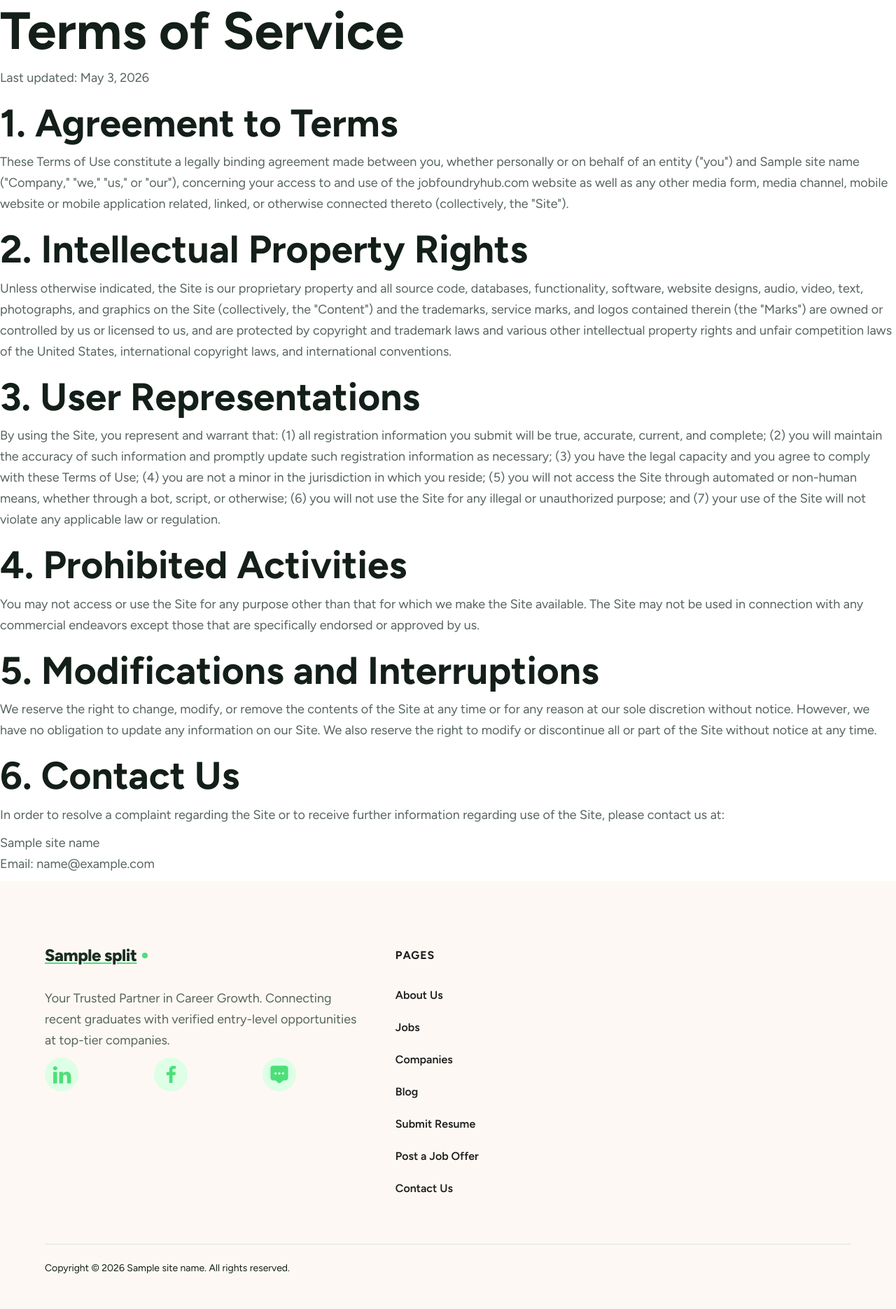
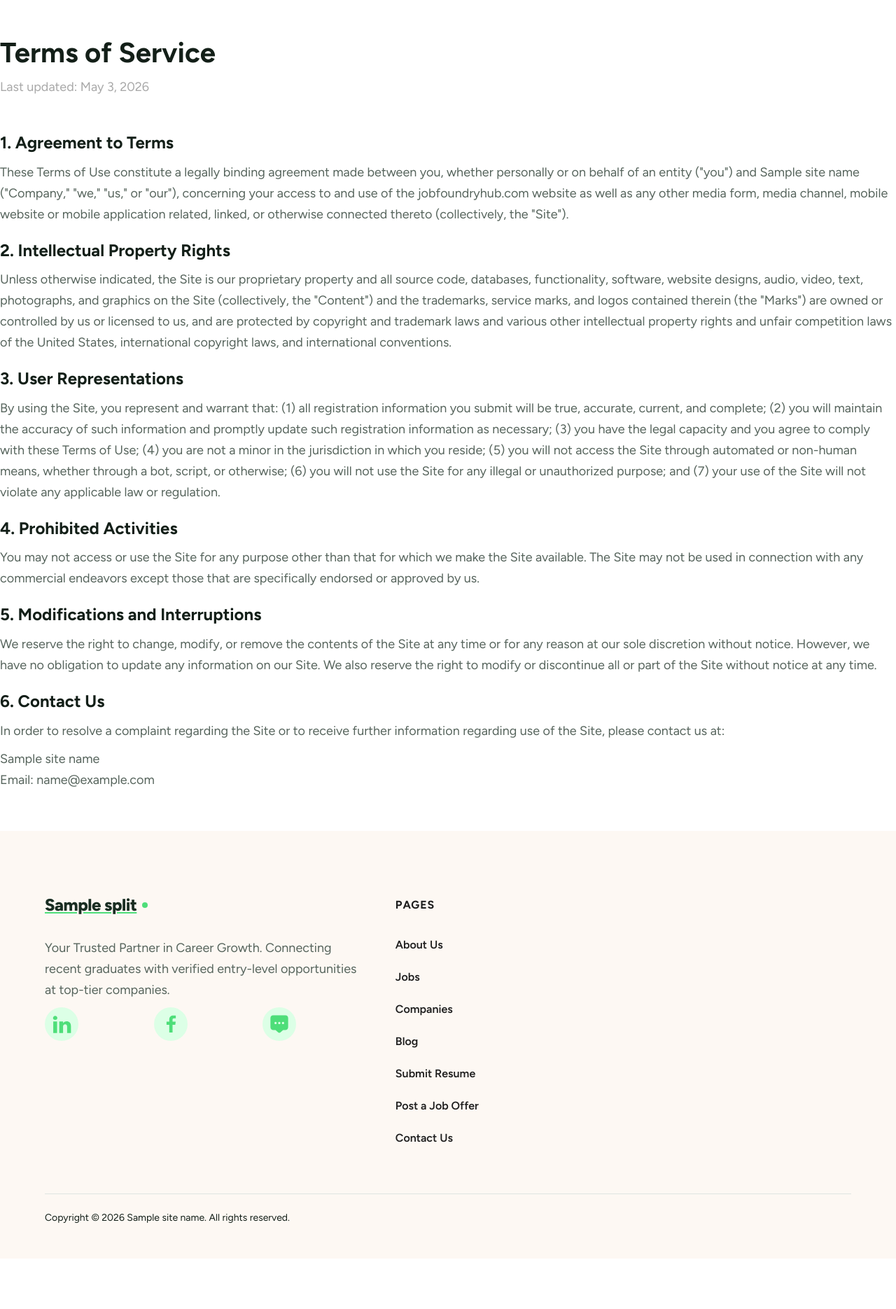
Before and after one commit to zenadell/jobfoundryhub, a Django app: template templates/pages/terms.html in a window 1280 px wide. Shown: the part 97-1967 px from the top of the page at 70% size. After the commit the page ends 1844 px from the top, so only its background shows below. Run offline with Django 5.2, Linux system fonts and the light colour scheme; the template is opened without the code that fills it: most values are stand-ins (such as "Sample title", 1, 10 or a date in 2020).

Commit message:
Fix layout and typography for Privacy and Terms pages

```diff
--- a/templates/pages/terms.html
+++ b/templates/pages/terms.html
@@ -4,38 +4,34 @@
 {% block meta_description %}Terms of Service and user agreement for {{ site_name }}.{% endblock %}
 
 {% block content %}
-<div class="bg-[var(--color-surface)] min-h-screen">
-    <section class="bg-white border-b border-gray-200 pt-32 pb-16">
-        <div class="max-w-3xl mx-auto px-4 sm:px-6 lg:px-8 text-center">
-            <h1 class="text-4xl md:text-5xl font-display font-bold text-gray-900 mb-6">Terms of Service</h1>
-            <p class="text-lg text-gray-600">Last updated: {% now "F j, Y" %}</p>
+<div class="container-regular padding-vertical padding-large">
+    <div class="text-center margin-bottom margin-large">
+        <h1 class="heading-large">Terms of Service</h1>
+        <p class="text-size-medium text-color-grey">Last updated: {% now "F j, Y" %}</p>
     </div>
-    </section>
 
-    <section class="py-16">
-        <div class="max-w-3xl mx-auto px-4 sm:px-6 lg:px-8">
-            <div class="prose prose-lg prose-blue max-w-none text-gray-700">
-                <h2>1. Agreement to Terms</h2>
+    <div class="max-width-large mx-auto">
+        <div class="prose">
+            <h3 class="heading-small">1. Agreement to Terms</h3>
             <p>These Terms of Use constitute a legally binding agreement made between you, whether personally or on behalf of an entity ("you") and {{ site_name }} ("Company," "we," "us," or "our"), concerning your access to and use of the jobfoundryhub.com website as well as any other media form, media channel, mobile website or mobile application related, linked, or otherwise connected thereto (collectively, the "Site").</p>
 
-                <h2>2. Intellectual Property Rights</h2>
+            <h3 class="heading-small">2. Intellectual Property Rights</h3>
             <p>Unless otherwise indicated, the Site is our proprietary property and all source code, databases, functionality, software, website designs, audio, video, text, photographs, and graphics on the Site (collectively, the "Content") and the trademarks, service marks, and logos contained therein (the "Marks") are owned or controlled by us or licensed to us, and are protected by copyright and trademark laws and various other intellectual property rights and unfair competition laws of the United States, international copyright laws, and international conventions.</p>
 
-                <h2>3. User Representations</h2>
+            <h3 class="heading-small">3. User Representations</h3>
             <p>By using the Site, you represent and warrant that: (1) all registration information you submit will be true, accurate, current, and complete; (2) you will maintain the accuracy of such information and promptly update such registration information as necessary; (3) you have the legal capacity and you agree to comply with these Terms of Use; (4) you are not a minor in the jurisdiction in which you reside; (5) you will not access the Site through automated or non-human means, whether through a bot, script, or otherwise; (6) you will not use the Site for any illegal or unauthorized purpose; and (7) your use of the Site will not violate any applicable law or regulation.</p>
 
-                <h2>4. Prohibited Activities</h2>
+            <h3 class="heading-small">4. Prohibited Activities</h3>
             <p>You may not access or use the Site for any purpose other than that for which we make the Site available. The Site may not be used in connection with any commercial endeavors except those that are specifically endorsed or approved by us.</p>
 
-                <h2>5. Modifications and Interruptions</h2>
+            <h3 class="heading-small">5. Modifications and Interruptions</h3>
             <p>We reserve the right to change, modify, or remove the contents of the Site at any time or for any reason at our sole discretion without notice. However, we have no obligation to update any information on our Site. We also reserve the right to modify or discontinue all or part of the Site without notice at any time.</p>
 
-                <h2>6. Contact Us</h2>
+            <h3 class="heading-small">6. Contact Us</h3>
             <p>In order to resolve a complaint regarding the Site or to receive further information regarding use of the Site, please contact us at:</p>
             <p>{{ site_name }}<br>
             Email: {{ contact_email }}</p>
         </div>
     </div>
-    </section>
 </div>
 {% endblock %}
```
Also changed, not shown: templates/pages/privacy.html (+12 -16 lines). Lines whose indentation alone changed are shown as unchanged.
